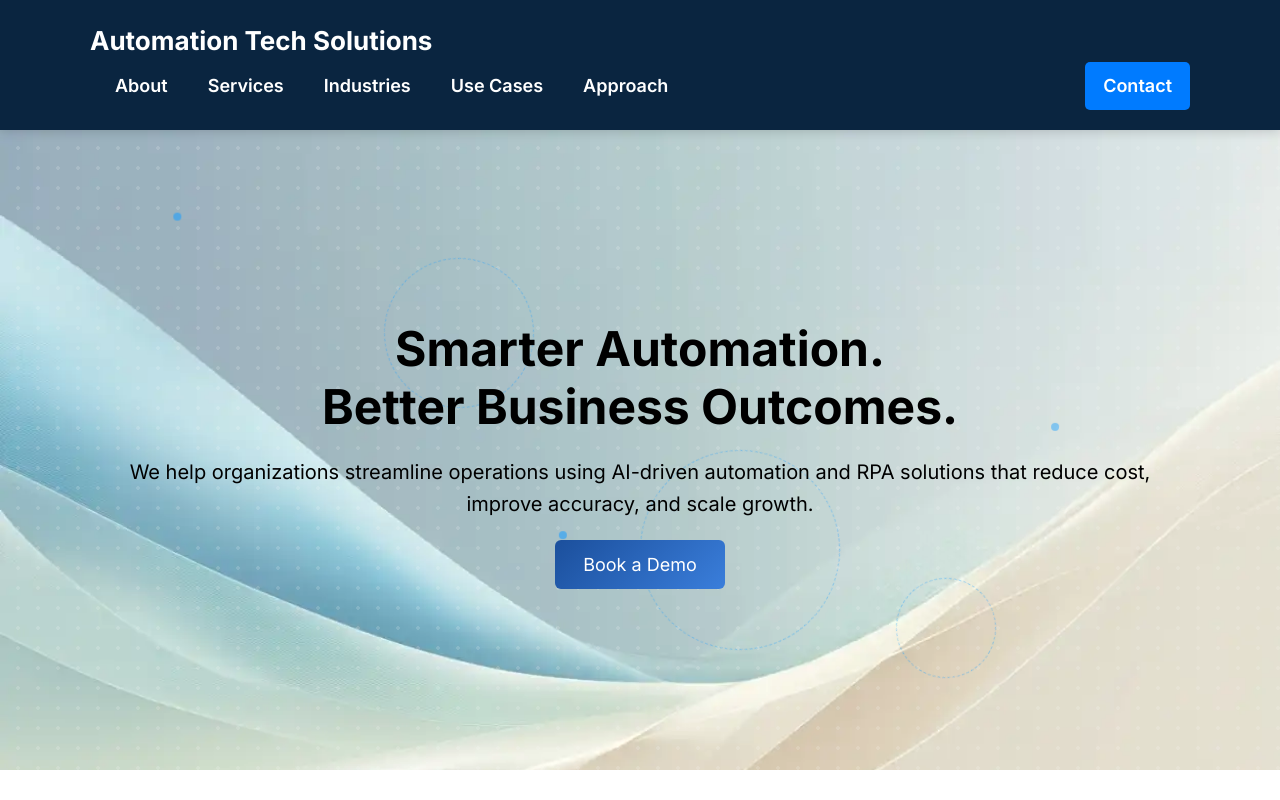
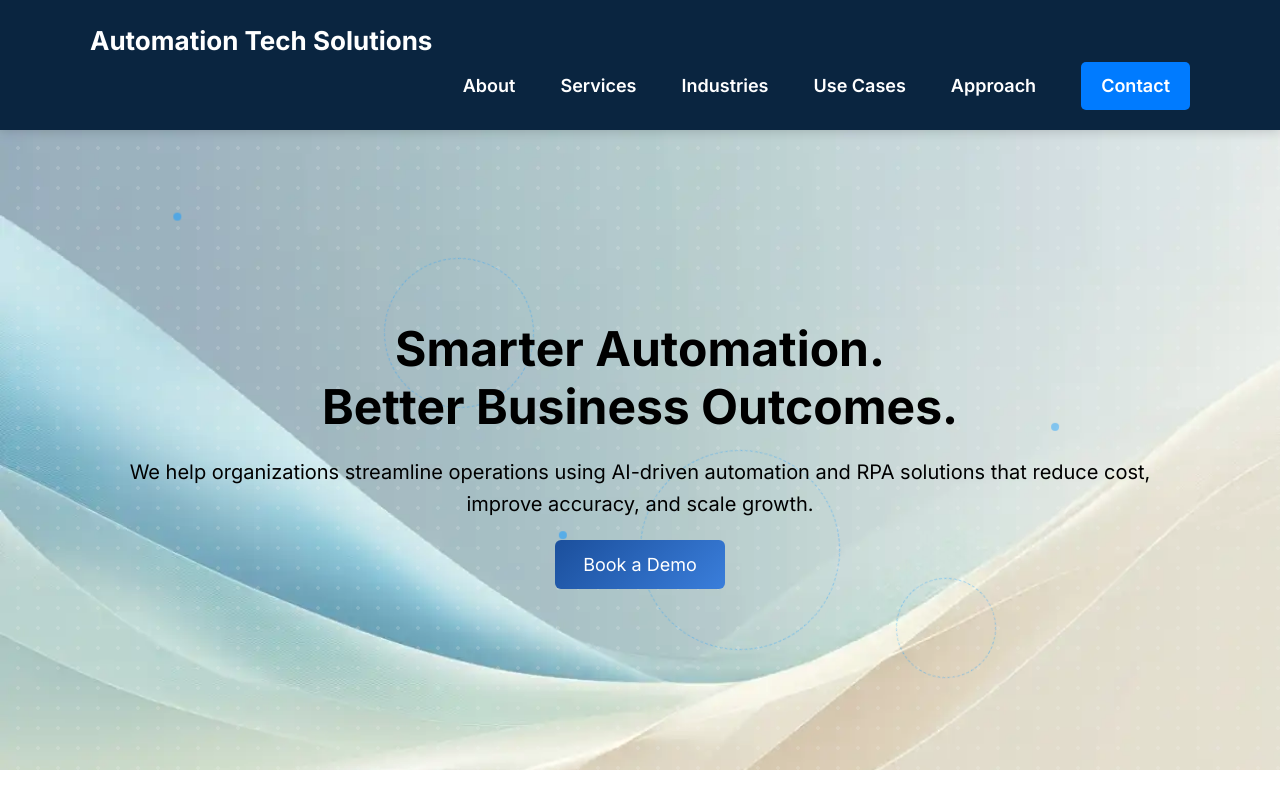
Before and after one commit to automationtechsolutions/automation-website, a plain HTML site: page index.html in a window 1280 px wide. Shown: the top 800 px of the page. Drawn offline with nearby package versions, Linux system fonts and the light colour scheme.

Commit message:
Add files via upload

```diff
--- a/style.css
+++ b/style.css
@@ -438,36 +438,41 @@ header nav .nav-links {
     gap: 15px;
 }
 
-/* Contact button */
+header nav {
+    display: flex;
+    align-items: center;
+    justify-content: flex-end; /* pushes links to the right */
+    gap: 20px;
+    flex-wrap: nowrap; /* prevent early wrapping */
+}
+
+header nav .nav-links {
+    display: flex;
+    gap: 20px;
+    flex-wrap: nowrap; /* keep all links in a row */
+}
+
 header nav .btn-contact {
-    padding: 10px 18px;
+    padding: 10px 20px;
     background-color: #007bff;
     color: #fff !important;
     border-radius: 5px;
-    white-space: nowrap;
-    transition: background 0.3s ease, transform 0.3s ease;
+    white-space: nowrap; /* prevent breaking */
 }
 
-header nav .btn-contact:hover {
-    background-color: #0056b3;
-    transform: scale(1.05);
-}
-
-/* Mobile adjustments */
-@media (max-width: 768px) {
+/* Media Queries: only wrap or stack at very small screens */
+@media (max-width: 600px) {
     header nav {
-        flex-direction: column; /* stack links and button if needed */
+        flex-direction: column;
         align-items: flex-start;
     }
-
     header nav .nav-links {
         flex-direction: column;
         width: 100%;
     }
-
     header nav .btn-contact {
         margin-top: 10px;
-        width: 100%; /* make button full width */
+        width: 100%;
         text-align: center;
     }
 }
```
